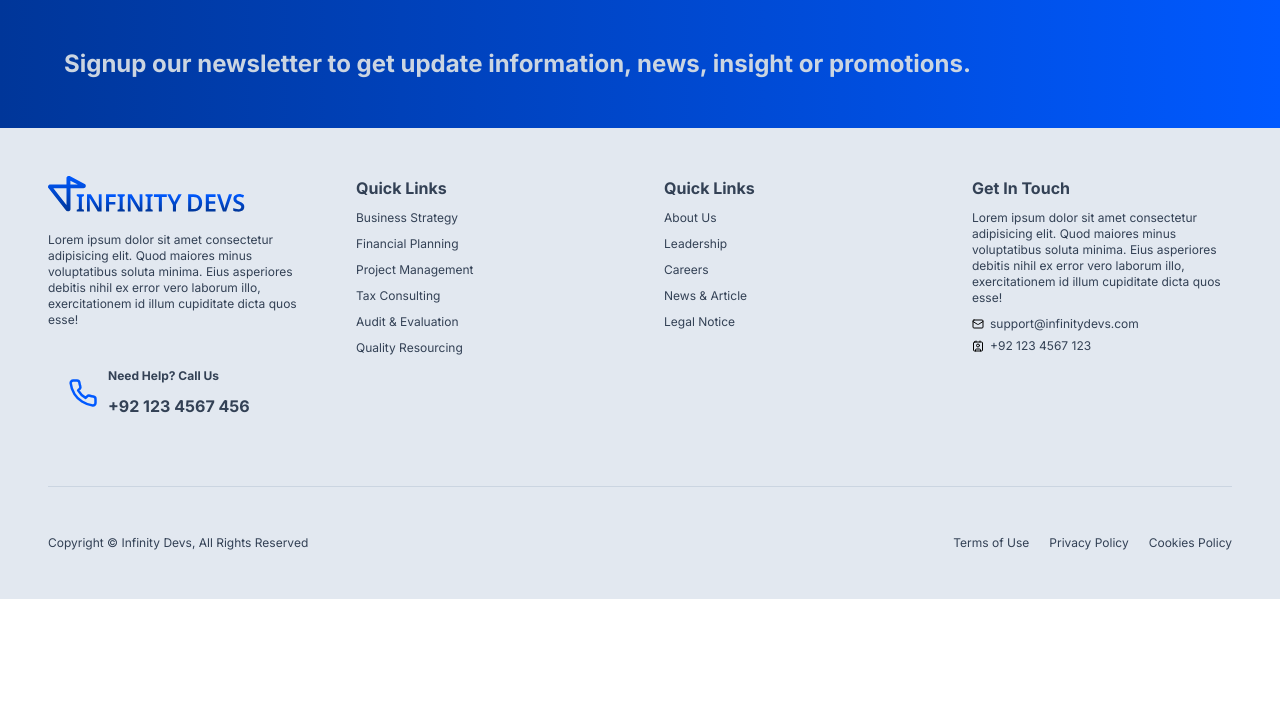
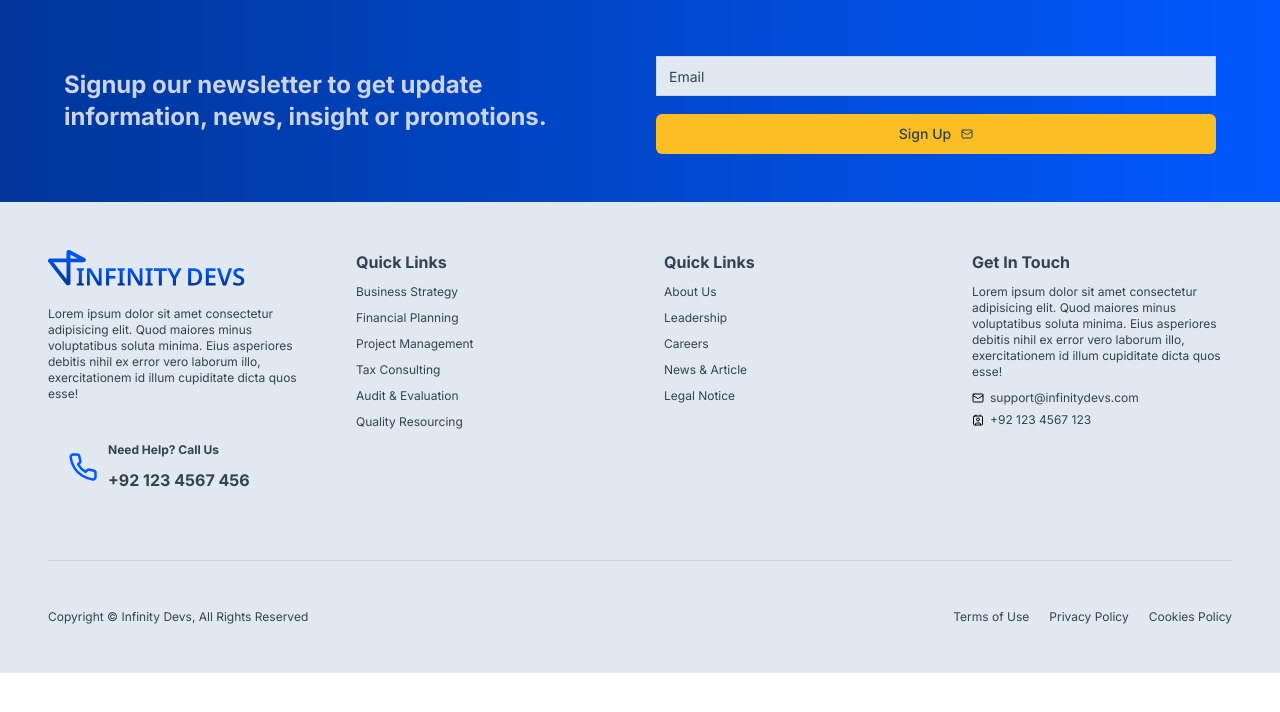
Before and after one commit to InfinityDevsHQ/software-house-next, a Next.js app: page / in a window 1280 px wide. Shown: the top 712 px of the page. Built offline with nearby package versions, Linux system fonts and the light colour scheme.

Commit message:
feat: subscribe form

```diff
--- /dev/null
+++ b/components/forms/subscribe-form.tsx
@@ -0,0 +1,62 @@
+"use client";
+import { useForm } from "react-hook-form";
+import {
+  Form,
+  FormControl,
+  FormDescription,
+  FormField,
+  FormItem,
+  FormLabel,
+  FormMessage,
+} from "@/components/ui/form";
+import { zodResolver } from "@hookform/resolvers/zod";
+import { z } from "zod";
+import { Input } from "../ui/input";
+import { Button } from "../ui/button";
+import { Mail } from "lucide-react";
+const formSchema = z.object({
+  email: z.string().email({ message: "Please Enter Valid Email Address" }),
+});
+export default function SubscribeForm() {
+  const form = useForm<z.infer<typeof formSchema>>({
+    resolver: zodResolver(formSchema),
+    defaultValues: {
+      email: "",
+    },
+  });
+  async function onSubmit(values: z.infer<typeof formSchema>) {
+    console.log(values);
+  }
+
+  return (
+    <Form {...form}>
+      <form
+        className="flex flex-col gap-2.5 flex-1"
+        onSubmit={form.handleSubmit(onSubmit)}
+      >
+        <FormField
+          control={form.control}
+          name="email"
+          render={({ field }) => (
+            <FormItem>
+              <FormLabel />
+              <FormControl>
+                <Input
+                  className="bg-accent border border-muted placeholder:text-accent-foreground text-accent-foreground rounded-none"
+                  placeholder="Email"
+                  {...field}
+                />
+              </FormControl>
+              <FormDescription />
+              <FormMessage className="text-red-200" />
+            </FormItem>
+          )}
+        />
+        <Button className="bg-secondary text-accent-foreground hover:text-accent gap-2.5">
+          <span>Sign Up</span>
+          <Mail width={12} height={12} />
+        </Button>
+      </form>
+    </Form>
+  );
+}
--- a/components/general/subscribe.tsx
+++ b/components/general/subscribe.tsx
@@ -1,11 +1,14 @@
+import SubscribeForm from "../forms/subscribe-form";
+
 export default function Subscribe() {
   return (
     <section className="px-16 flex items-center justify-center bg-gradient-to-r from-primary-dark to-primary">
-      <div className="py-12 flex items-center justify-between w-full">
+      <div className="py-12 grid grid-cols-2 items-center justify-between gap-8 w-full">
         <h2 className="text-muted text-2xl font-bold">
           Signup our newsletter to get update information, news, insight or
           promotions.
         </h2>
+        <SubscribeForm />
       </div>
     </section>
   );
--- a/tailwind.config.ts
+++ b/tailwind.config.ts
@@ -44,6 +44,9 @@ const config = {
           DEFAULT: "#0059FF",
           dark: "#003699",
         },
+        secondary: {
+          DEFAULT: "#FBBF24",
+        },
       },
     },
   },
```
